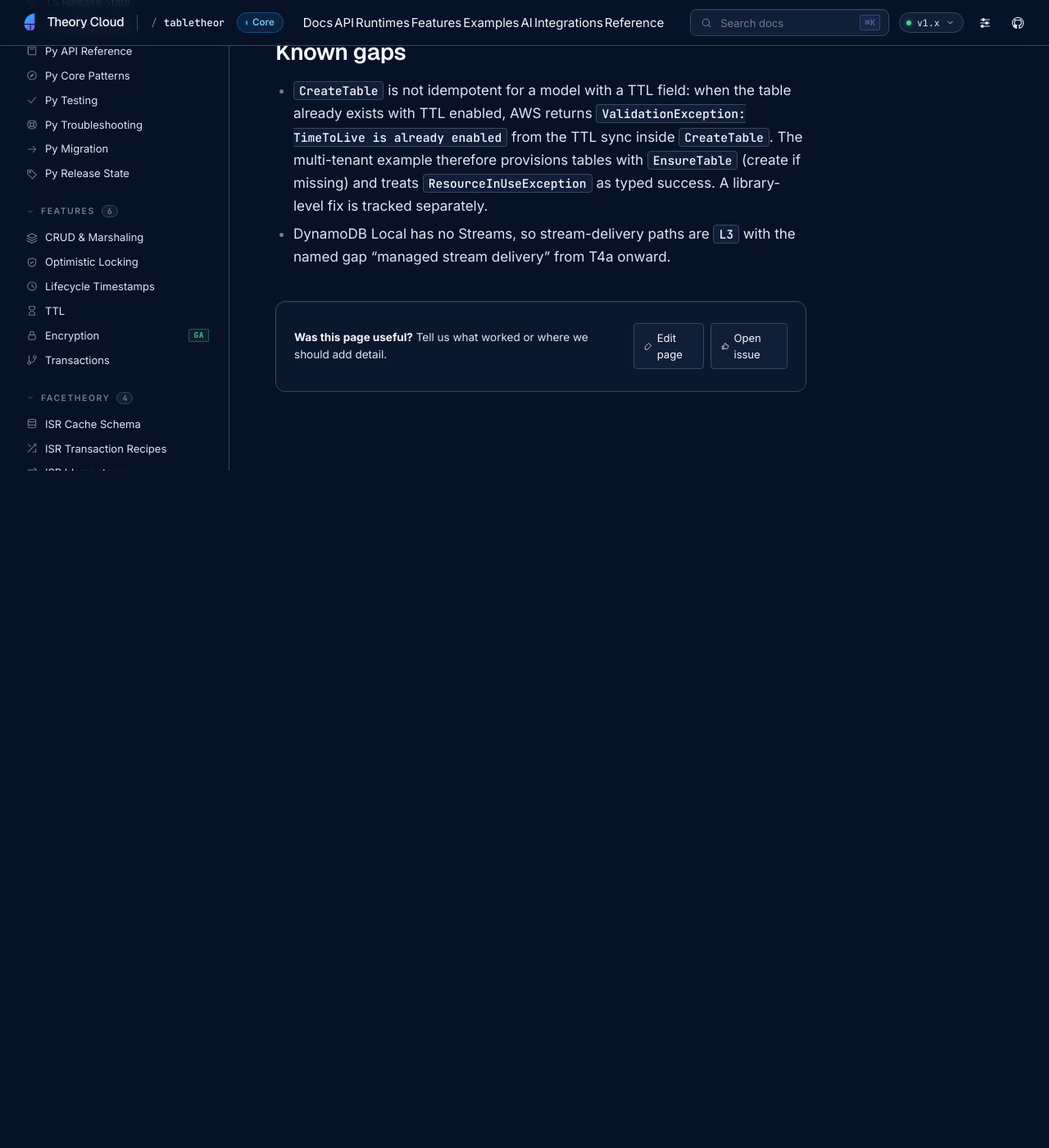
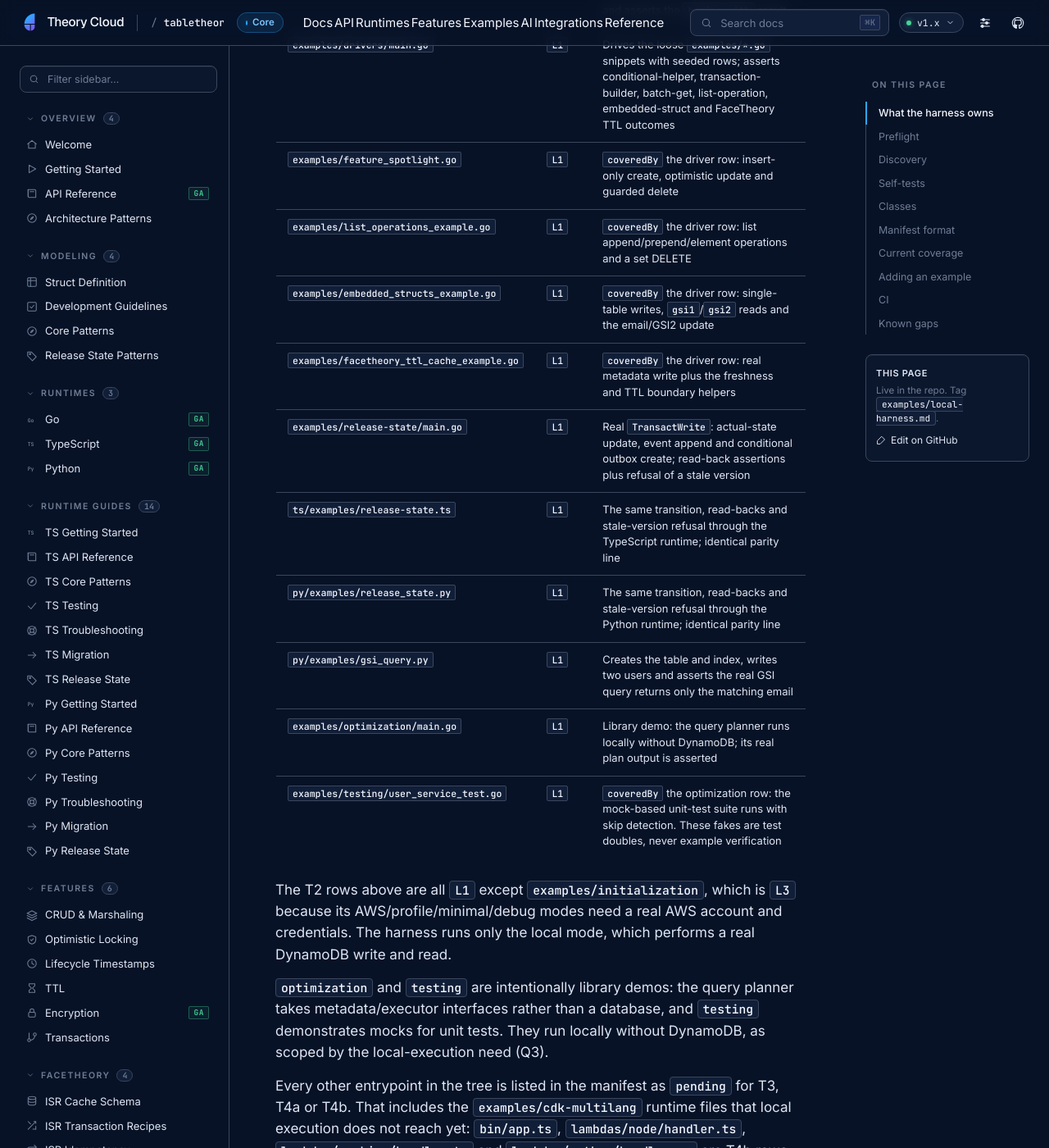
Before and after one commit to theory-cloud/TableTheory, a Jekyll site: the page built from docs/examples/local-harness.md, in a window 1280 px wide and 1400 px high, scrolled down 7028 px. Shown: the whole window at 82% size. Built offline with Jekyll 4.4.1, drawn with Linux system fonts in a browser that asks for light colours; before the commit the page ends 7602 px from its top, so only the background shows below that; some of the changed text lies outside the part shown.

Commit message:
docs(examples): record the T2 local verification coverage
Document the wired T2 rows, the library-demo classification for optimization and testing, the initialization L3 cloud gap, the scripted basic CLI transcripts and the Go/TS/Py release-state parity drivers. Also record the example-specific runtime values the harness owns.

Refs Factory docs/058 LOCAL-T2

```diff
--- a/docs/examples/local-harness.md
+++ b/docs/examples/local-harness.md
@@ -46,6 +46,12 @@ DYNAMODB_ENDPOINT=http://127.0.0.1:8123
 `AWS_ENDPOINT_URL_DYNAMODB` is the AWS-standard override the Go SDK resolves;
 `DYNAMODB_ENDPOINT` is the convention the examples already read; `AWS_ENDPOINT_URL`
 keeps the multi-tenant entrypoint, which reads it, on the same profile.
+
+The harness also strips inherited `USER`, `ORG_ID` and
+`FACETHEORY_CACHE_TABLE_NAME`. Rows that need a deterministic identity set
+their own runtime values (the notes transcript uses `USER=harness-user`, the
+contacts transcript uses `ORG_ID=org-harness`, and the FaceTheory cache demo
+uses its default table name).
 
 ## Preflight
 
@@ -200,14 +206,39 @@ The T1 harness wires:
 | `examples/multi-tenant` (module) | `L1` | `go test -json ./...` with skip detection; handler unit tests use the in-process fake, while the route-matrix and HTTP rows above cover the real-DynamoDB paths |
 | `ts/examples/local.ts` | `L1` | `tsx` run; create/query/update/delete output checks |
 | `py/examples/local_crud.py` | `L1` | `uv run`; put/get/`begins_with` output checks |
+| `examples/basic/todo/main.go` | `L1` | The real CLI driven through `transcript.txt` on stdin; create/list/complete/delete output checks and a post-delete assertion |
+| `examples/basic/notes/main.go` | `L1` | The real CLI driven through its transcript; CRUD plus the `gsi-user` and `gsi-category` reads, scoped so the personal note never appears in the work listing |
+| `examples/basic/contacts/main.go` | `L1` | The real CLI driven through its transcript; CRUD plus `gsi-email`, `gsi-phone` and `gsi-name`, with a post-delete assertion |
+| `examples/initialization/main.go` | `L3` | `-mode local` creates the table and performs a real write/read. The `aws`, `profile`, `minimal` and `debug` modes resolve real AWS defaults; they are the named cloud gap and never run here |
+| `examples/typed-go/main.go` | `L1` | Creates the table, runs `typedFlow`, then reads back the updated name and asserts the `begins_with` result |
+| `examples/drivers/main.go` | `L1` | Drives the loose `examples/*.go` snippets with seeded rows; asserts conditional-helper, transaction-builder, batch-get, list-operation, embedded-struct and FaceTheory TTL outcomes |
+| `examples/feature_spotlight.go` | `L1` | `coveredBy` the driver row: insert-only create, optimistic update and guarded delete |
+| `examples/list_operations_example.go` | `L1` | `coveredBy` the driver row: list append/prepend/element operations and a set DELETE |
+| `examples/embedded_structs_example.go` | `L1` | `coveredBy` the driver row: single-table writes, `gsi1`/`gsi2` reads and the email/GSI2 update |
+| `examples/facetheory_ttl_cache_example.go` | `L1` | `coveredBy` the driver row: real metadata write plus the freshness and TTL boundary helpers |
+| `examples/release-state/main.go` | `L1` | Real `TransactWrite`: actual-state update, event append and conditional outbox create; read-back assertions plus refusal of a stale version |
+| `ts/examples/release-state.ts` | `L1` | The same transition, read-backs and stale-version refusal through the TypeScript runtime; identical parity line |
+| `py/examples/release_state.py` | `L1` | The same transition, read-backs and stale-version refusal through the Python runtime; identical parity line |
+| `py/examples/gsi_query.py` | `L1` | Creates the table and index, writes two users and asserts the real GSI query returns only the matching email |
+| `examples/optimization/main.go` | `L1` | Library demo: the query planner runs locally without DynamoDB; its real plan output is asserted |
+| `examples/testing/user_service_test.go` | `L1` | `coveredBy` the optimization row: the mock-based unit-test suite runs with skip detection. These fakes are test doubles, never example verification |
 
-Every other entrypoint in the tree is listed in the manifest as
-`pending` for T2, T3, T4a or T4b. That includes the `examples/cdk-multilang`
-runtime files that local execution does not reach yet: `bin/app.ts`,
-`lambdas/node/handler.ts`, `lambdas/archive/handler.ts` and
-`lambdas/python/handler.py` are T4b rows, alongside the deployed `lambdas/go`
-handler and `scripts/smoke.sh`. Pending rows are printed on every run and are
-never counted as pass.
+The T2 rows above are all `L1` except `examples/initialization`, which is `L3`
+because its AWS/profile/minimal/debug modes need a real AWS account and
+credentials. The harness runs only the local mode, which performs a real
+DynamoDB write and read.
+
+`optimization` and `testing` are intentionally library demos: the query planner
+takes metadata/executor interfaces rather than a database, and `testing`
+demonstrates mocks for unit tests. They run locally without DynamoDB, as scoped
+by the local-execution need (Q3).
+
+Every other entrypoint in the tree is listed in the manifest as `pending` for
+T3, T4a or T4b. That includes the `examples/cdk-multilang` runtime files that
+local execution does not reach yet: `bin/app.ts`, `lambdas/node/handler.ts`,
+`lambdas/archive/handler.ts` and `lambdas/python/handler.py` are T4b rows,
+alongside the deployed `lambdas/go` handler and `scripts/smoke.sh`. Pending rows
+are printed on every run and are never counted as pass.
 
 ## Adding an example
 
```
Also changed, not shown: other parts of docs/examples/local-harness.md (+1 -1 lines), docs/examples/release-state.md (+11 -0 lines), examples/README.md, examples/release-state/README.md.
